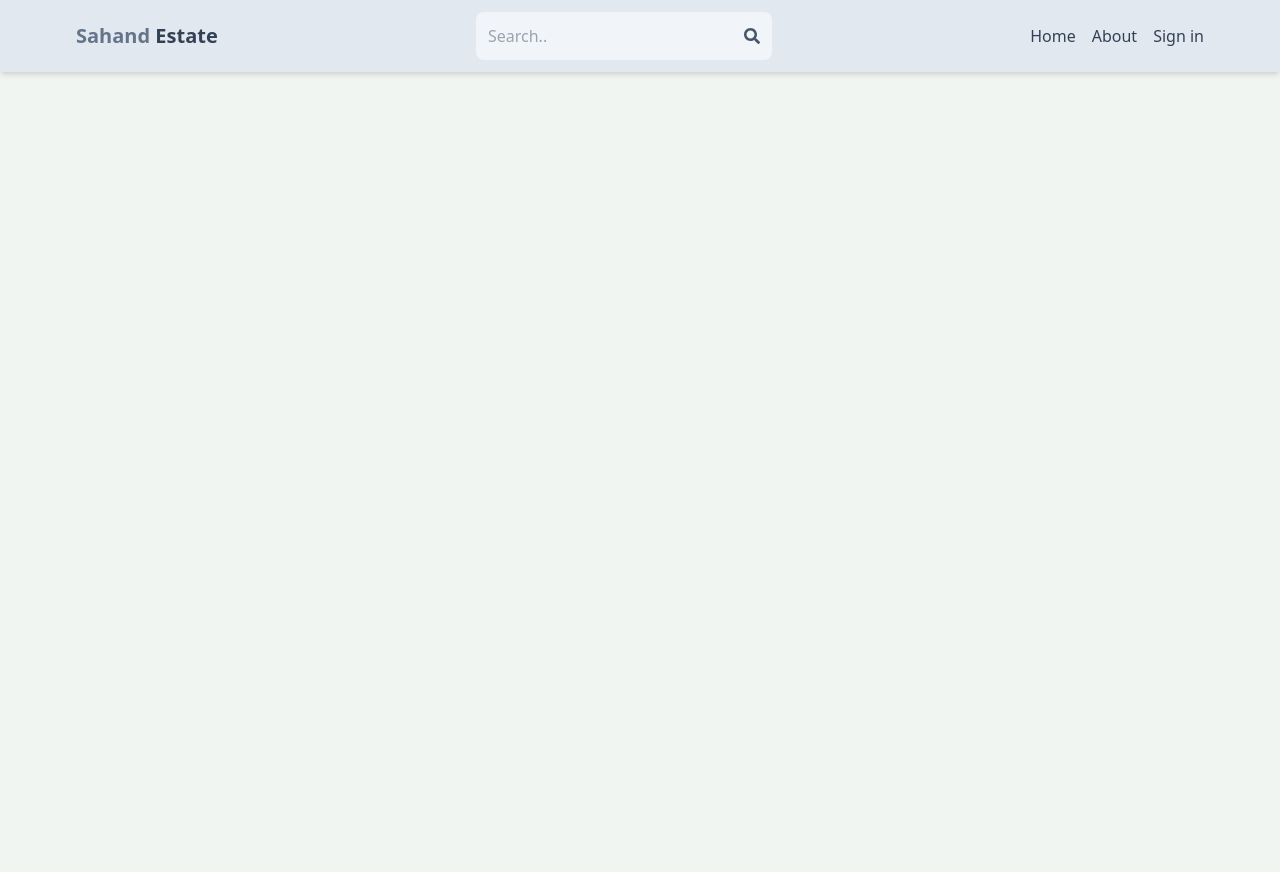
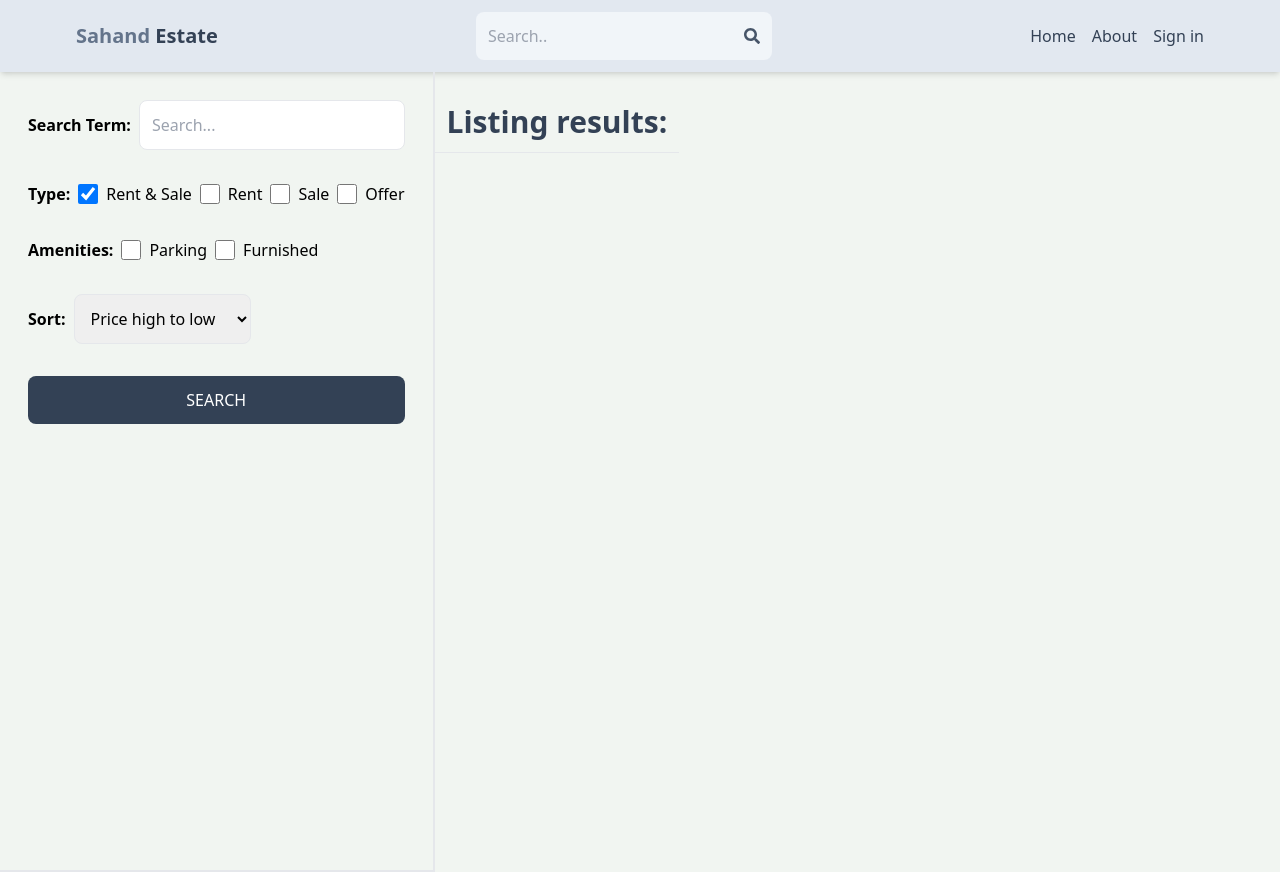
Before and after one commit to RounakChatterjee2004/MERN-RealEstate, a React (Vite) app in the folder client/: page /search in a window 1280 px wide. Before the commit the page ends 800 px from the top, so only its background shows below. Built offline with nearby package versions, Linux system fonts and the light colour scheme; no server answers.

Commit message:
create search page Ui and functionality

```diff
--- a/client/src/App.jsx
+++ b/client/src/App.jsx
@@ -11,6 +11,7 @@
 import CreateListing from "./pages/CreateListing.jsx";
 import UpdateListing from "./pages/UpdateListing.jsx";
 import Listing from "./pages/Listing.jsx";
+import Search from "./pages/Search.jsx";
 
 function App() {
   return (
@@ -23,7 +24,7 @@
           <Route path="/sign-in" element={<Signin />} />
 
           <Route path="/sign-up" element={<SignUp />} />
-
+          <Route path="/search" element={<Search />} />
           <Route element={<PrivateRoute />}>
             <Route path="/profile" element={<Profile />} />
           </Route>
--- /dev/null
+++ b/client/src/pages/Search.jsx
@@ -0,0 +1,226 @@
+import React, { useEffect, useState } from "react";
+import { useNavigate } from "react-router";
+export default function Search() {
+  const [sideBarData, setSideBarData] = useState({
+    searchTerm: "",
+    type: "all",
+    parking: false,
+    furnished: false,
+    sort: "created_at",
+    order: "desc",
+    offer: false,
+  });
+
+  const navigate = useNavigate();
+  const handleChange = (e) => {
+    if (
+      e.target.id === "all" ||
+      e.target.id === "rent" ||
+      e.target.id === "sale" ||
+      e.target.id === "offer"
+    ) {
+      setSideBarData({ ...sideBarData, type: e.target.id });
+    }
+
+    if (e.target.id === "searchTerm") {
+      setSideBarData({ ...sideBarData, searchTerm: e.target.value });
+    }
+
+    if (
+      e.target.id === "parking" ||
+      e.target.id === "furnished" ||
+      e.target.id === "offer"
+    ) {
+      setSideBarData({
+        ...sideBarData,
+        [e.target.id]:
+          e.target.checked || e.target.checked === true ? true : false,
+      });
+    }
+
+    if (e.target.id === "sort_order") {
+      const sort = e.target.value.split("_")[0] || "created_at";
+      const order = e.target.value.split("_")[1] || "desc";
+      setSideBarData({ ...sideBarData, sort, order });
+    }
+  };
+
+  const handleSubmit = (e) => {
+    e.preventDefault();
+
+    const urlParams = new URLSearchParams();
+    urlParams.set("searchTerm", sideBarData.searchTerm);
+    urlParams.set("type", sideBarData.type);
+    urlParams.set("parking", sideBarData.parking);
+    urlParams.set("furnished", sideBarData.furnished);
+    urlParams.set("sort", sideBarData.sort);
+    urlParams.set("order", sideBarData.order);
+    urlParams.set("offer", sideBarData.offer);
+    const searchQuery = urlParams.toString();
+    navigate(`/search?${searchQuery}`);
+  };
+
+  const [loading, setLoading] = useState(false);
+  const [listings, setListings] = useState([]);
+
+  console.log(listings);
+  // agar url change hua to sidebar info bhi change kardoo
+  useEffect(() => {
+    const urlParams = new URLSearchParams(location.search);
+    const searchTermFromUrl = urlParams.get("searchTerm");
+    const typeFromUrl = urlParams.get("type");
+    const parkingFromUrl = urlParams.get("parking");
+    const furnishedFromUrl = urlParams.get("furnished");
+    const sortFromUrl = urlParams.get("sort");
+    const orderFromUrl = urlParams.get("order");
+    const offerFromUrl = urlParams.get("offer");
+
+    if (
+      searchTermFromUrl ||
+      typeFromUrl ||
+      parkingFromUrl ||
+      furnishedFromUrl ||
+      sortFromUrl ||
+      orderFromUrl ||
+      offerFromUrl
+    ) {
+      setSideBarData({
+        searchTerm: searchTermFromUrl || "",
+        type: typeFromUrl || "all",
+        parking: parkingFromUrl === "true" ? true : false,
+        furnished: furnishedFromUrl === "true" ? true : false,
+        sort: sortFromUrl || "created_at",
+        order: orderFromUrl || "desc",
+        offer: offerFromUrl === "true" ? true : false,
+      });
+    }
+
+    const fetchListings = async () => {
+      try {
+        setLoading(true);
+        const searchQuery = urlParams.toString();
+        const res = await fetch(`/api/listing/get?${searchQuery}`);
+        const data = await res.json();
+        if (data.length > 0) {
+          setListings(data);
+          console.log(data);
+        }
+        setLoading(false);
+      } catch (error) {
+        setLoading(false);
+      }
+    };
+
+    fetchListings();
+  }, [location.search]);
+
+  return (
+    <div className="flex flex-col md:flex-row">
+      <div className="p-7  border-b-2 md:border-r-2 md:min-h-screen">
+        <form className="flex flex-col gap-8 " onSubmit={handleSubmit}>
+          <div className="flex items-center gap-2">
+            <label className="whitespace-nowrap font-semibold">
+              Search Term:
+            </label>
+            <input
+              type="text"
+              id="searchTerm"
+              placeholder="Search..."
+              className="border rounded-lg p-3 w-full"
+              value={sideBarData.searchTerm}
+              onChange={handleChange}
+            />
+          </div>
+          <div className="flex gap-2 flex-wrap items-center">
+            <label className="font-semibold">Type:</label>
+            <div className="flex gap-2">
+              <input
+                type="checkbox"
+                id="all"
+                className="w-5"
+                onChange={handleChange}
+                checked={sideBarData.type === "all"}
+              />
+              <span>Rent & Sale</span>
+            </div>
+            <div className="flex gap-2">
+              <input
+                type="checkbox"
+                id="rent"
+                className="w-5"
+                onChange={handleChange}
+                checked={sideBarData.type === "rent"}
+              />
+              <span>Rent</span>
+            </div>
+            <div className="flex gap-2">
+              <input
+                type="checkbox"
+                id="sale"
+                className="w-5"
+                onChange={handleChange}
+                checked={sideBarData.type === "sale"}
+              />
+              <span>Sale</span>
+            </div>
+            <div className="flex gap-2">
+              <input
+                type="checkbox"
+                id="offer"
+                className="w-5"
+                onChange={handleChange}
+                checked={sideBarData.offer === true}
+              />
+              <span>Offer</span>
+            </div>
+          </div>
+          <div className="flex gap-2 flex-wrap items-center">
+            <label className="font-semibold">Amenities:</label>
+            <div className="flex gap-2">
+              <input
+                type="checkbox"
+                id="parking"
+                className="w-5"
+                onChange={handleChange}
+                checked={sideBarData.parking === true}
+              />
+              <span>Parking</span>
+            </div>
+            <div className="flex gap-2">
+              <input
+                type="checkbox"
+                id="furnished"
+                className="w-5"
+                onChange={handleChange}
+                checked={sideBarData.furnished === true}
+              />
+              <span>Furnished</span>
+            </div>
+          </div>
+          <div className="flex items-center gap-2">
+            <label className="font-semibold">Sort:</label>
+            <select
+              id="sort_order"
+              className="border rounded-lg p-3"
+              onChange={handleChange}
+              defaultValue={"created_at_desc"}
+            >
+              <option value="regularPrice_desc">Price high to low</option>
+              <option value="regularPrice_asc">Price low to hight</option>
+              <option value="createdAt_desc">Latest</option>
+              <option value="createdAt_asc">Oldest</option>
+            </select>
+          </div>
+          <button className="bg-slate-700 text-white p-3 rounded-lg uppercase hover:opacity-95">
+            Search
+          </button>
+        </form>
+      </div>
+      <div className="">
+        <h1 className="text-3xl font-semibold border-b p-3 text-slate-700 mt-5">
+          Listing results:
+        </h1>
+      </div>
+    </div>
+  );
+}
```
